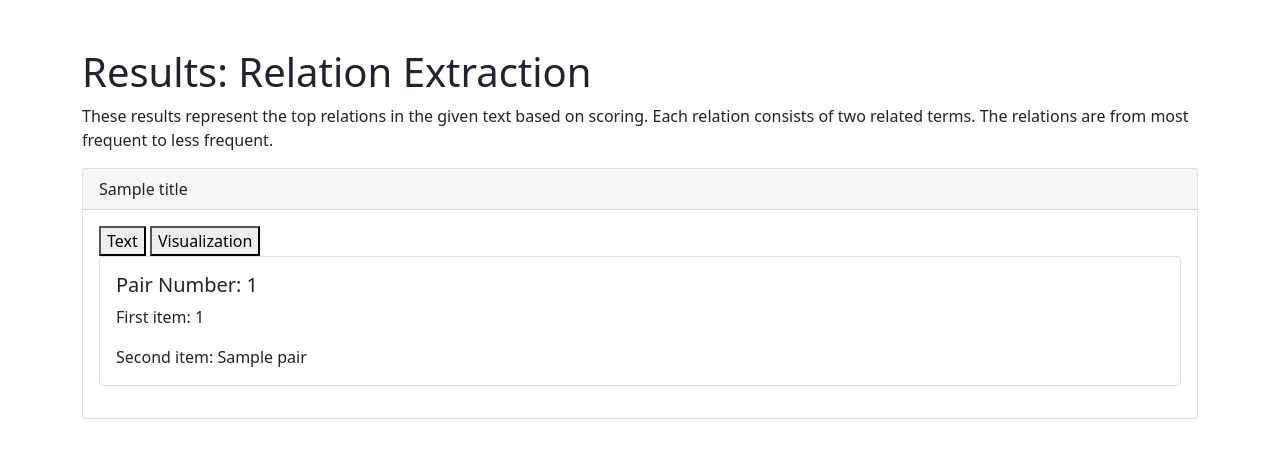
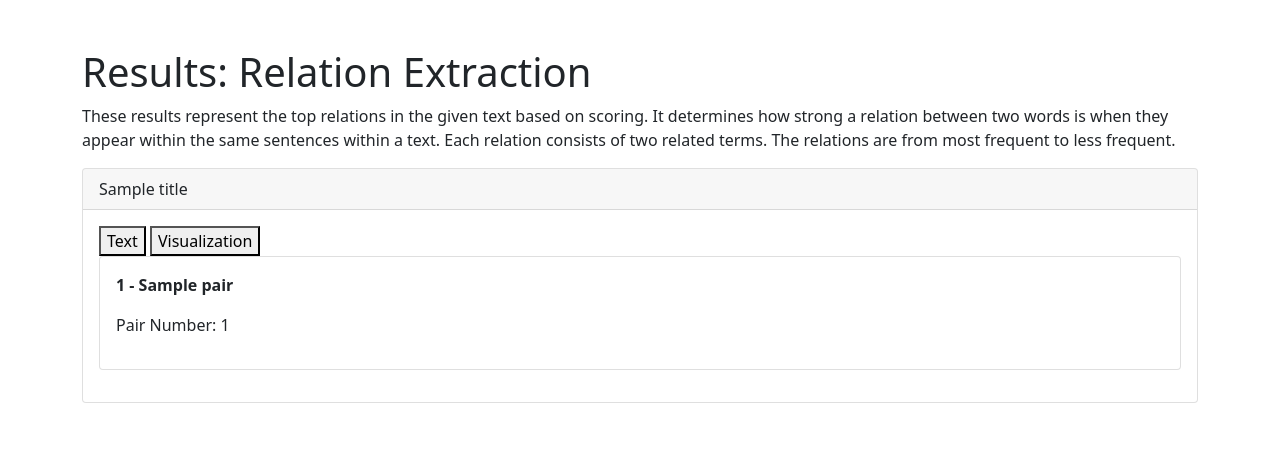
Before and after one commit to Astronoudke/Cassidy, a Flask app: template application/D_UserInterface/templates/result_relation.html in a window 1280 px wide. Shown: the top 458 px of the page. Run offline with Flask 3, Linux system fonts and the light colour scheme; the template is opened without the code that fills it: most values are stand-ins (such as "Sample title", 1, 10 or a date in 2020).

Commit message:
Edited relation extraction results.
- Shows related words next to one another.
- Edited description.

```diff
--- /dev/null
+++ b/application/D_UserInterface/static/result_relation.css
@@ -0,0 +1,3 @@
+.relation {
+    font-weight: bold;
+}
--- a/application/D_UserInterface/templates/result_relation.html
+++ b/application/D_UserInterface/templates/result_relation.html
@@ -7,13 +7,15 @@
 
     <!-- Bootstrap CSS -->
     <link href="https://cdn.jsdelivr.net/npm/bootstrap@5.1.3/dist/css/bootstrap.min.css" rel="stylesheet">
+    <link rel="stylesheet" type="text/css" href="{{ url_for('static', filename='result_relation.css') }}">
 
     <title>Relation Results</title>
 </head>
 <body>
     <div class="container mt-5">
         <h1>Results: Relation Extraction</h1>
-        <p>These results represent the top relations in the given text based on scoring. Each relation consists of two related terms. The relations are from most frequent to less frequent.</p>
+        <p>These results represent the top relations in the given text based on scoring. It determines how strong a relation between two words is when they appear within the same sentences within a text.
+            Each relation consists of two related terms. The relations are from most frequent to less frequent.</p>
 
         <!-- Bootstrap Card -->
         <div class="card">
@@ -32,9 +34,8 @@
                     {% for pair in result %}
                         <div class="card mb-3">
                             <div class="card-body">
-                                <h5 class="card-title">Pair Number: {{ loop.index }}</h5>
-                                <p class="card-text">First item: {{ pair[0] }}</p>
-                                <p class="card-text">Second item: {{ pair[1] }}</p>
+                                <p class="relation">{{ pair[0] }} - {{ pair[1] }}</p>
+                                <p>Pair Number: {{ loop.index }}</p>
                             </div>
                         </div>
                     {% endfor %}
```
Also changed, not shown: application/D_UserInterface/static/result_sentiment.css (deleted, +0 -19 lines).
